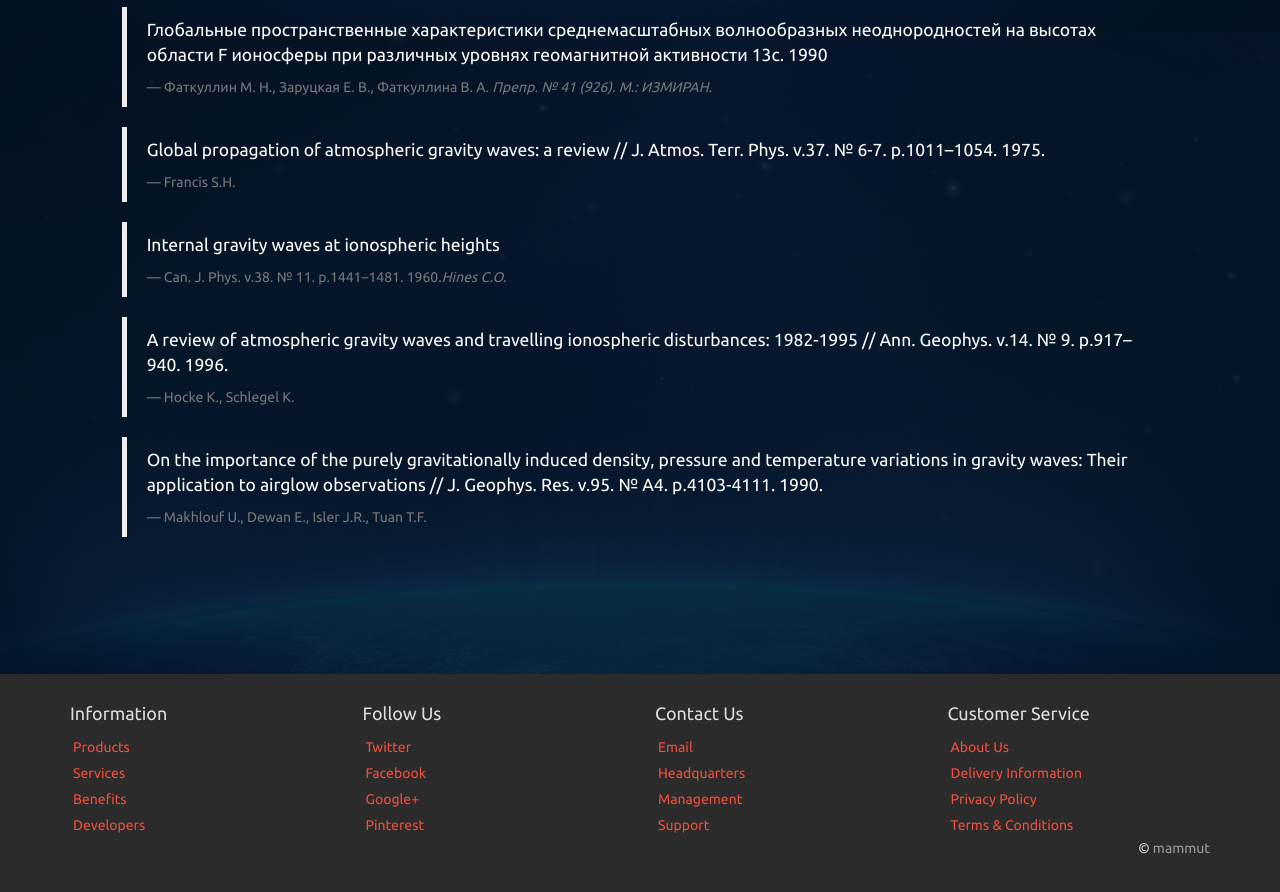
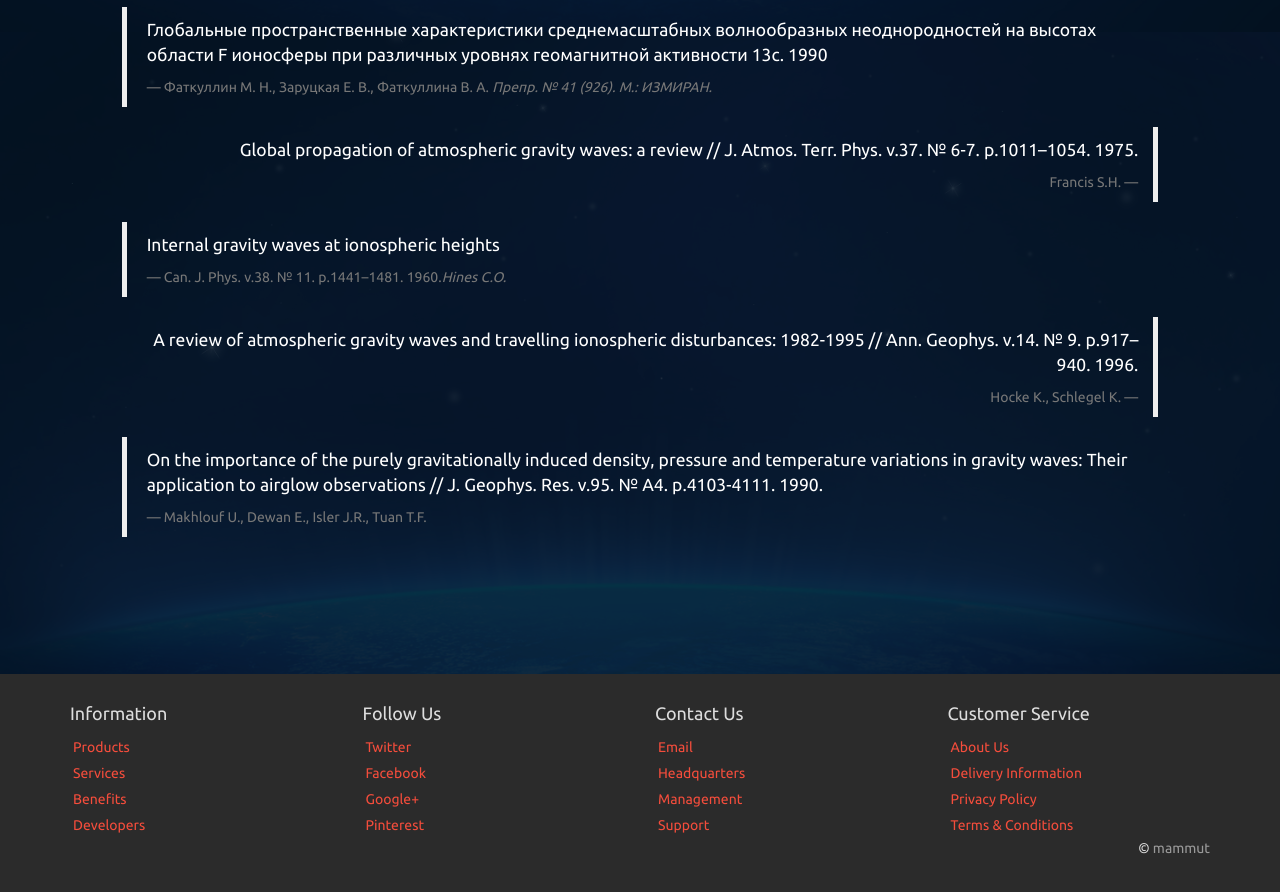
Before and after one commit to MammutAlex/Promis_site, a website: page index.html in a window 1280 px wide. Shown: the part 7968-8860 px from the top of the page. Drawn offline with nearby package versions, Linux system fonts and the light colour scheme.

Commit message:
blockquote

```diff
--- a/index.html
+++ b/index.html
@@ -704,7 +704,7 @@
                 <footer>Фаткуллин М. Н., Заруцкая Е. В., Фаткуллина В. А. <cite title="Source Title">Препр. № 41 (926).
                     М.: ИЗМИРАН.</cite></footer>
             </blockquote>
-            <blockquote>
+            <blockquote class="blockquote-reverse">
                 <p>Global propagation of atmospheric gravity waves: a review // J. Atmos. Terr. Phys. v.37. № 6-7.
                     p.1011–1054. 1975.</p>
                 <footer>Francis S.H.</footer>
@@ -714,7 +714,7 @@
                 <footer>Can. J. Phys. v.38. № 11. p.1441–1481. 1960.<cite title="Source Title">Hines C.O.</cite>
                 </footer>
             </blockquote>
-            <blockquote>
+            <blockquote class="blockquote-reverse">
                 <p>A review of atmospheric gravity waves and travelling ionospheric disturbances: 1982-1995 // Ann.
                     Geophys. v.14. № 9. p.917–940. 1996.</p>
                 <footer>Hocke K., Schlegel K.</footer>
```
